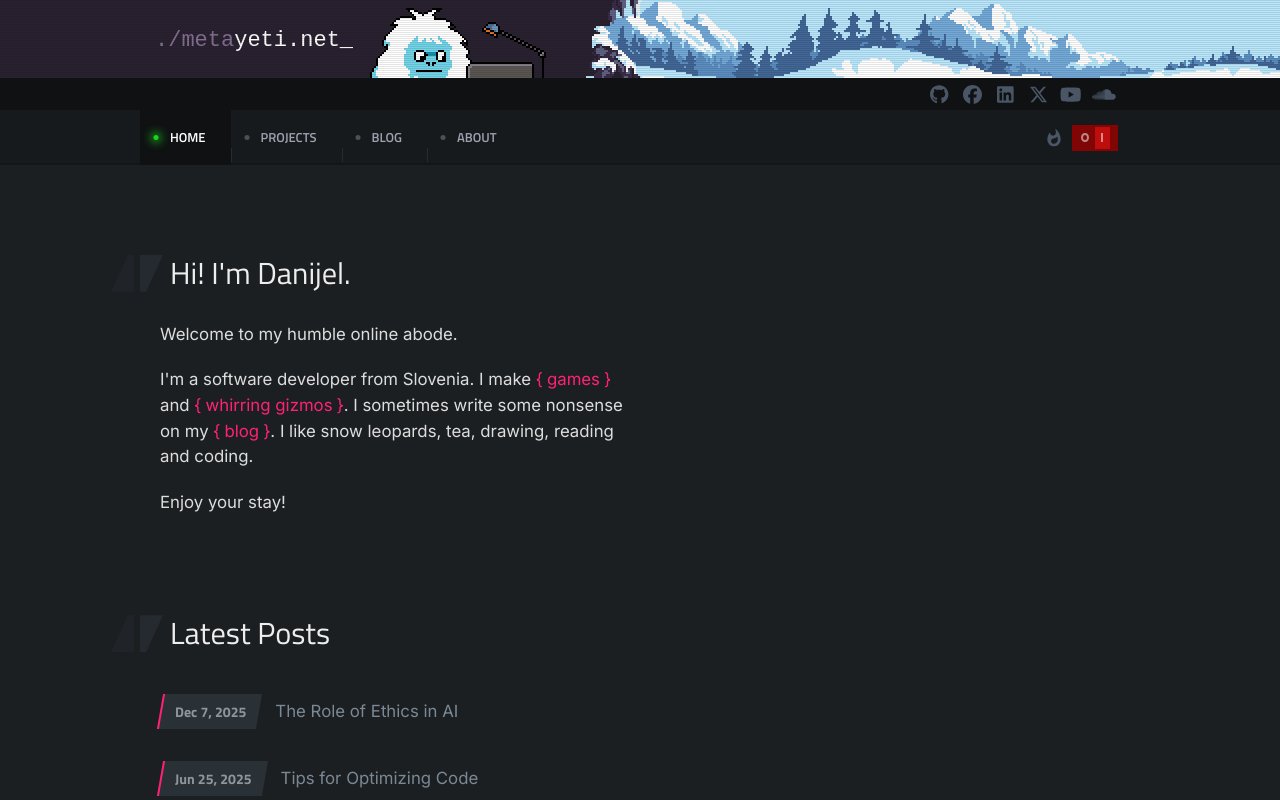
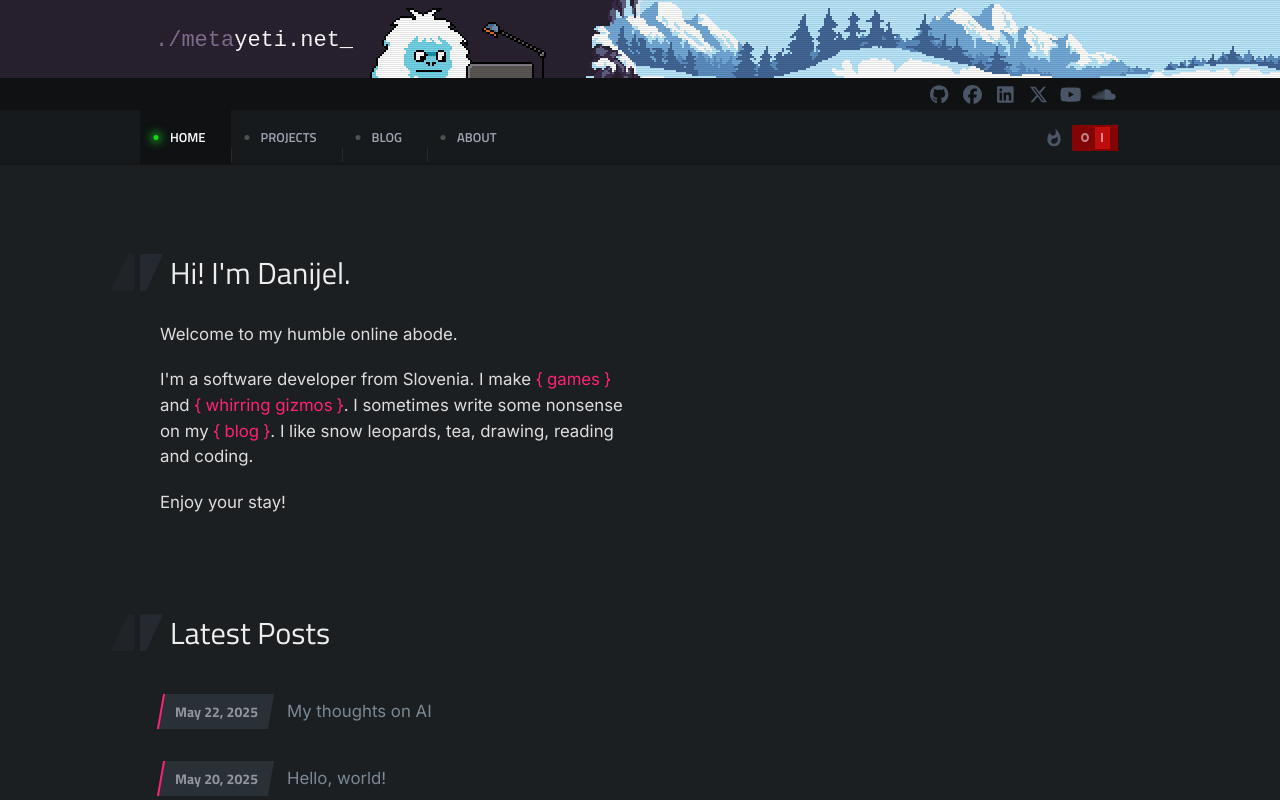
Before and after one commit to metayeti/metayeti.net, a Vue app: page / in a window 1280 px wide. Shown: the top 800 px of the page. Built offline with nearby package versions, Linux system fonts and the light colour scheme; a web font is replaced by a local one; what markdown-it-anchor would draw is missing.

Commit message:
Trim mock posts + add AI post

```diff
--- a/public/content/blog/hello-world/article.md
+++ b/public/content/blog/hello-world/article.md
@@ -3,7 +3,3 @@ Greetings! I’m a game developer from Slovenia. I go by the name Danijel and I
 Enjoy your stay! <span class="smol">\*rocket jumps out of sight\*</span>
 
 PS: site is under construction and will be for a bit
-
-<div class="flex justify-center">
-	<img src="/content/blog/hello-world/images/construction.gif" alt="construction">
-</div>
--- /dev/null
+++ b/public/content/blog/lets-make-snake-with-javascript/article.md
@@ -0,0 +1,3 @@
+This article is a work in progress.
+
+Until I transfer the contents from my previous site, you can view the article here: [Let's Make Snake With JavaScript](https://blog.pulzed.com/lets-make-snake-with-javascript/)
--- a/public/content/blog/listing.json
+++ b/public/content/blog/listing.json
@@ -1,92 +1,12 @@
 {
     "posts": [
         {
-            "title": "The Role of Ethics in AI",
-            "slug": "role-of-ethics-in-ai",
-            "date-updated": "2026-03-19",
-            "date-published": "2025-12-07",
-            "tags": ["ai-ethics", "technology", "responsibility"],
-            "description": "An exploration of ethical considerations in artificial intelligence and why they matter for the future of technology."
-        },
-        {
-            "title": "Tips for Optimizing Code",
-            "slug": "tips-optimizing-code",
-            "date-updated": "2025-10-09",
-            "date-published": "2025-06-25",
-            "tags": ["coding", "optimization", "performance", "some long tag", "some longer tag"],
-            "description": "Discover practical strategies to make your code faster, cleaner, and more efficient."
-        },
-        {
-            "title": "Understanding Quantum Computing",
-            "slug": "understanding-quantum-computing",
-            "date-last-update": "2025-03-22",
-            "date-published": "2025-01-23",
-            "tags": ["quantum-computing", "innovation", "tech"],
-            "description": "A beginner-friendly introduction to the concepts and potential of quantum computing."
-        },
-        {
-            "title": "The Power of Open Source",
-            "slug": "power-of-open-source",
-            "date-last-update": "2024-12-28",
-            "date-published": "2024-09-14",
-            "tags": ["open-source", "community", "software"],
-            "description": "Learn how open source software is transforming the tech industry and empowering communities."
-        },
-        {
-            "title": "Introduction to Cloud Computing",
-            "slug": "introduction-cloud-computing",
-            "date-last-update": "2024-10-05",
-            "date-published": "2024-06-11",
-            "tags": ["cloud-computing", "in Lionelfrastructure", "tech"],
-            "description": "Get started with cloud computing and understand its impact on modern infrastructure."
-        },
-        {
-            "title": "Building Scalable Web Apps",
-            "slug": "building-scalable-web-apps",
-            "date-last-update": "2024-05-16",
-            "date-published": "2024-03-08",
-            "tags": ["web-development", "scalability", "coding"],
-            "description": "Best practices and techniques for creating web applications that grow with your user base."
-        },
-        {
-            "title": "Why Data Privacy Matters",
-            "slug": "why-data-privacy-matters",
-            "date-last-update": "2023-02-14",
-            "date-published": "2023-01-10",
-            "tags": ["data-privacy", "security", "technology"],
-            "description": "Understand the importance of data privacy and how it affects individuals and organizations."
-        },
-        {
-            "title": "Deep Dive into Neural Networks",
-            "slug": "deep-dive-neural-networks",
-            "date-last-update": "2022-09-30",
-            "date-published": "2022-07-08",
-            "tags": ["neural-networks", "deep-learning", "ai"],
-            "description": "Explore the inner workings of neural networks and their role in deep learning."
-        },
-        {
-            "title": "The Future of AI in 2021",
-            "slug": "future-of-ai-2021",
-            "date-last-update": "2021-06-18",
-            "date-published": "2021-04-25",
-            "tags": ["ai", "trends", "technology"],
-            "description": "A look at emerging trends and predictions for artificial intelligence in 2021 and beyond."
-        },
-        {
-            "title": "Exploring Python Libraries",
-            "slug": "exploring-python-libraries",
-            "date-last-update": "2020-03-10",
-            "date-published": "2020-01-12",
-            "tags": ["python", "libraries", "coding"],
-            "description": "An overview of essential Python libraries every developer should know."
-        },
-        {
-            "title": "Getting Started with Machine Learning",
-            "slug": "getting-started-machine-learning",
-            "date-last-update": "2019-07-22",
-            "date-published": "2019-05-15",
-            "tags": ["machine-learning", "tutorial", "beginner"],
-            "description": "A simple guide to help beginners take their first steps in machine learning."
+            "title": "My thoughts on AI",
+            "slug": "my-thoughts-on-ai",
+            "date-last-update": "2025-07-22",
+            "date-published": "2025-05-22",
+            "tags": [],
+            "description": "My thoughts on the rise of artificial intelligence in modern computing."
         },
         {
 			"title": "Hello, world!",
--- /dev/null
+++ b/public/content/blog/my-thoughts-on-ai/article.md
@@ -0,0 +1,27 @@
+AI is useful - sometimes. There's no denying that.
+
+---
+
+Unfortunately, it's also dumb:
+[GSM-Symbolic: Understanding the Limitations of Mathematical Reasoning in Large Language Models](https://arxiv.org/pdf/2410.05229)
+
+Worse yet, it makes *you* dumb:
+[AI Tools in Society: Impacts on Cognitive Offloading and the Future of Critical Thinking](https://www.mdpi.com/2075-4698/15/1/6)
+
+It likes to exploits our psychology:
+[LLMs aren’t very bright. Why are so many people fooled?](https://garymarcus.substack.com/p/llms-arent-very-bright-why-are-so)
+
+And it decays our existing skills:
+[AI is Creating a Generation of Illiterate Programmers](https://nmn.gl/blog/ai-illiterate-programmers)
+
+---
+
+So, use it sparingly I guess.
+
+---
+
+On a positive note, the tech itself is very interesting:
+[Understanding Large Language Models -- A Transformative Reading List](https://sebastianraschka.com/blog/2023/llm-reading-list.html)
+[What are Diffusion Models?](https://lilianweng.github.io/posts/2021-07-11-diffusion-models/)
+[Transformer Explainer](https://poloclub.github.io/transformer-explainer/)
+[LLM Visualization](https://bbycroft.net/llm)
--- a/src/styles/metayeti.scss
+++ b/src/styles/metayeti.scss
@@ -48,6 +48,15 @@ body {
 		gap: 10vh;
 	}
 
+	// -- ruler --
+	hr {
+		width: 100%;
+		height: 0;
+		border: 0;
+		border-bottom: 2px solid var(--my-content-accent);
+		margin: 30px 0 50px 0;
+	}
+
 	// -- headings --
 
 	h2, h3, h4, h5, h6 {
@@ -78,6 +87,7 @@ body {
 			width: 23px;
 			height: 100%;
 			left: -49px;
+			top: -1px;
 			background-color: var(--my-content-accent);
 			clip-path: polygon(17px 0, 100% 0, 100% 100%, 0 100%);
 			opacity: 0.3;
@@ -88,6 +98,7 @@ body {
 			width: 23px;
 			height: 100%;
 			left: -20px;
+			top: -1px;
 			background-color: var(--my-content-accent);
 			clip-path: polygon(0 0, 100% 0, calc(100% - 17px) 100%, 0 100%);
 			opacity: 0.7;
--- a/src/views/BlogPostView.vue
+++ b/src/views/BlogPostView.vue
@@ -123,6 +123,7 @@ onMounted(async () => {
 		font-size: 2.2rem;
 		line-height: 2.4rem;
 		&:before { content: none; }
+		&:after { content: none; }
 	}
 	.post-description {
 		color: var(--my-content-text-dimmed);
--- a/vite.config.js
+++ b/vite.config.js
@@ -18,8 +18,18 @@ export default defineConfig({
       '@': fileURLToPath(new URL('./src', import.meta.url))
     },
   },
+  /* Prevent cache-busting filenames, we don't need them for now. */
+  build: {
+    rollupOptions: {
+      output: {
+        entryFileNames: 'assets/[name].js',
+        chunkFileNames: 'assets/[name].js',
+        assetFileNames: 'assets/[name].[ext]'
+      }
+    }
+  },
   /* Configure the server to be accessible from external devices
-     for testing purposes */
+     for testing purposes. */
   server: {
     host: '0.0.0.0', // Listen on all interfaces
     port: 5173,      // Default port (optional)
```
Also changed, not shown: public/content/blog/hello-world/images/construction.gif (deleted), public/content/blog/lets-write-snake-in-javascript/article.md (deleted).
